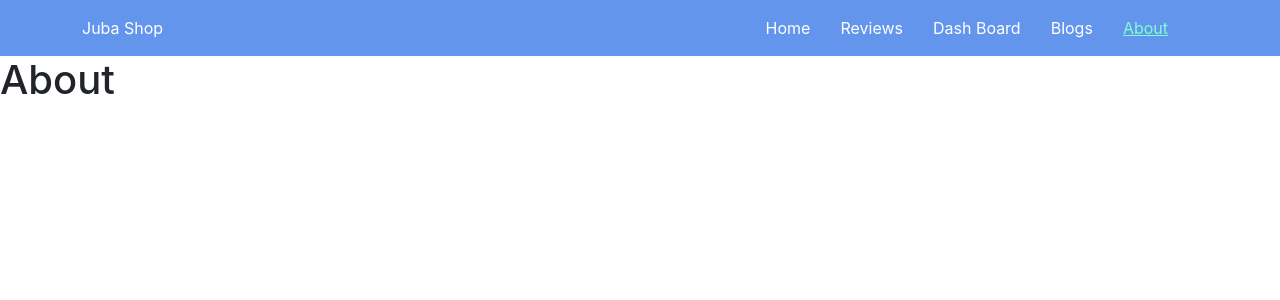
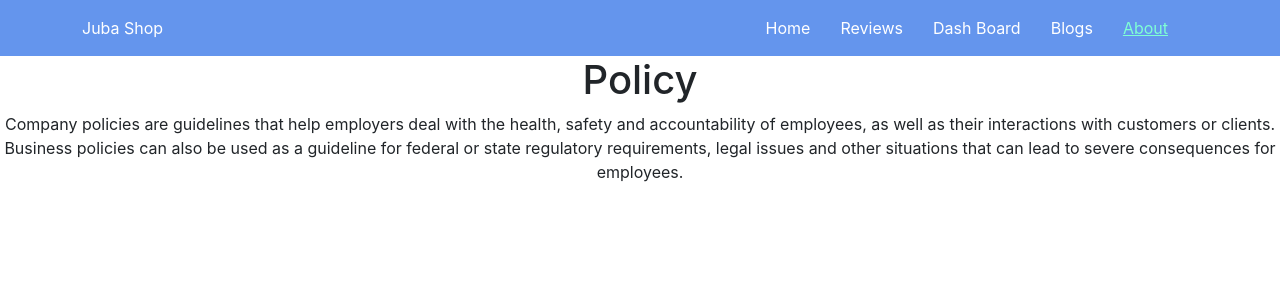
Before and after one commit to jubayer456/juba-shop, a React (Create React App) app: page /about in a window 1280 px wide. Shown: the top 300 px of the page. Built offline with nearby package versions, Linux system fonts and the light colour scheme.

Commit message:
handel netlify error

```diff
--- a/src/components/About/About.js
+++ b/src/components/About/About.js
@@ -2,8 +2,9 @@ import React from 'react';
 
 const About = () => {
     return (
-        <div>
-            <h1>About</h1>
+        <div className='text-center'>
+            <h1>Policy</h1>
+            <p>Company policies are guidelines that help employers deal with the health, safety and accountability of employees, as well as their interactions with customers or clients. Business policies can also be used as a guideline for federal or state regulatory requirements, legal issues and other situations that can lead to severe consequences for employees.</p>
         </div>
     );
 };
--- a/src/components/NotFound/NotFound.js
+++ b/src/components/NotFound/NotFound.js
@@ -3,7 +3,7 @@ import React from 'react';
 const NotFound = () => {
     return (
         <div>
-            <h1 className='text-center'>Not Found</h1>
+            <h1 className='text-center'>The page you are looking is not found</h1>
         </div>
     );
 };
```
Also changed, not shown: 1 other file (tests, documents, lock files or other folders).
